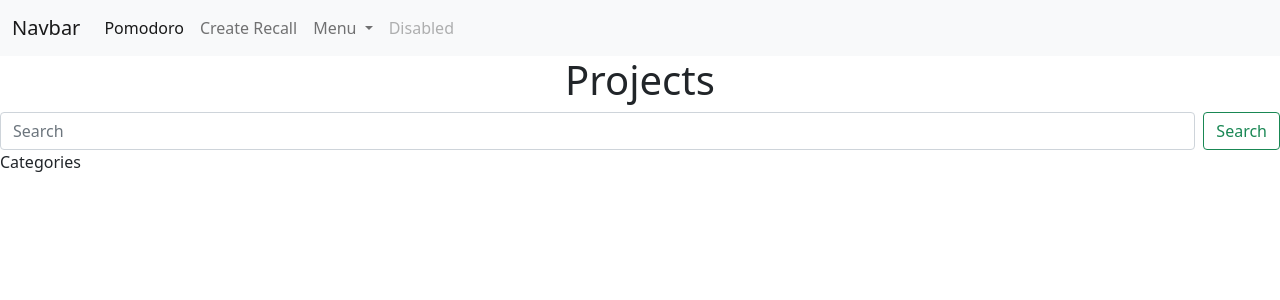
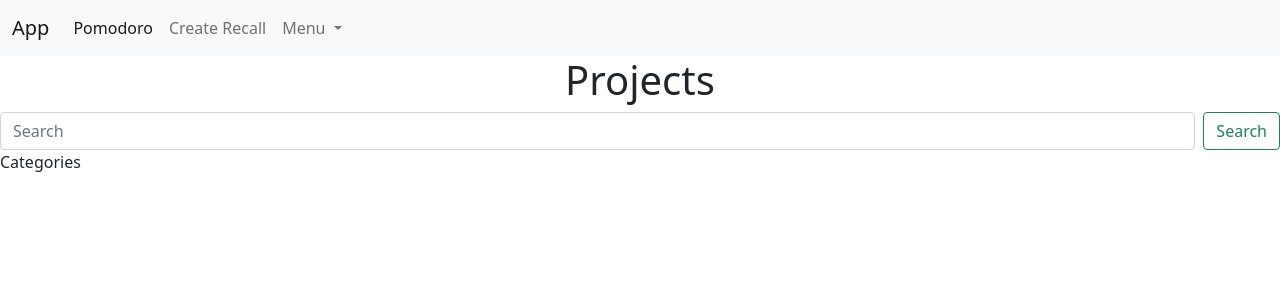
Before and after one commit to JonathanElejalde/pomodoro-web-app, a Python web app: template templates/general_pages/projects.html in a window 1280 px wide. Shown: the top 300 px of the page. Run offline with Jinja, Linux system fonts and the light colour scheme; the template is opened without the code that fills it, so the values that code supplies are empty; some libraries are stand-ins or nearby versions.

Commit message:
Delete search and disabled items in navbar

```diff
--- a/templates/components/navbar.html
+++ b/templates/components/navbar.html
@@ -1,6 +1,6 @@
 <nav class="navbar navbar-expand-lg navbar-light bg-light">
     <div class="container-fluid">
-      <a class="navbar-brand" href="#">Navbar</a>
+      <a class="navbar-brand" href="#">App</a>
       <button class="navbar-toggler" type="button" data-bs-toggle="collapse" data-bs-target="#navbarSupportedContent" aria-controls="navbarSupportedContent" aria-expanded="false" aria-label="Toggle navigation">
         <span class="navbar-toggler-icon"></span>
       </button>
@@ -23,14 +23,7 @@
               <li><a class="dropdown-item" href="/recalls">Recalls</a></li>
             </ul>
           </li>
-          <li class="nav-item">
-            <a class="nav-link disabled" href="#" tabindex="-1" aria-disabled="true">Disabled</a>
-          </li>
         </ul>
-        <!-- <form class="d-flex">
-          <input class="form-control me-2" type="search" placeholder="Search" aria-label="Search">
-          <button class="btn btn-outline-success" type="submit">Search</button>
-        </form> -->
       </div>
     </div>
   </nav>
```
